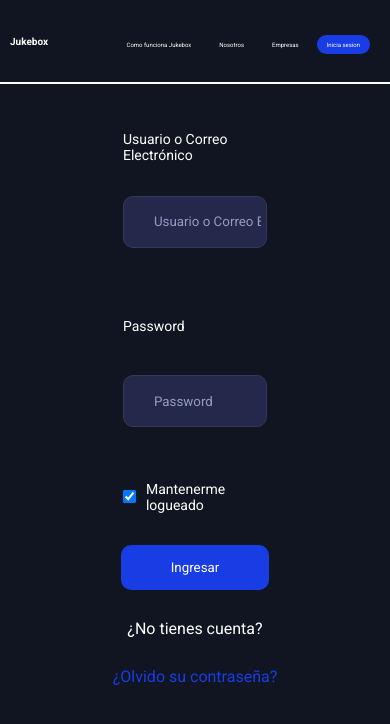
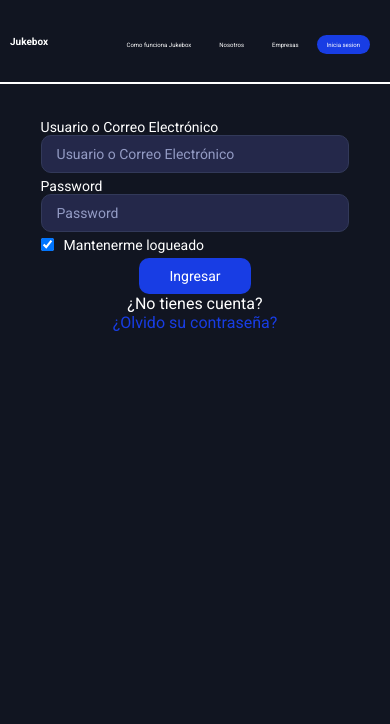
Before and after one commit to elandy2472/Jukebox, a PHP site: page /jukebox/login in a window 390 px wide. Shown: the top 724 px of the page. Run offline with PHP 8.4, Linux system fonts and the light colour scheme; some libraries are stand-ins or nearby versions.

Commit message:
Add files via upload

```diff
--- a/app/views/css/style-login.css
+++ b/app/views/css/style-login.css
@@ -8,7 +8,6 @@
   align-items: center;
 }
 
-
 #main_login {
   width: 60%;
   height: 600px;
@@ -18,21 +17,19 @@
 #form_login {
   width: 100%;
   height: 100%;
-    /* background-color: red; */
   display: flex;
   flex-direction: column;
   justify-content: space-around;
   align-items: center;
 }
 
-  #form_login>h1{
+#form_login > h1 {
   color: white;
 }
 
 #label_login {
   width: 70%;
   height: 25%;
-    /* background-color: green; */
   display: flex;
   flex-direction: column;
   justify-content: space-around;
@@ -43,7 +40,6 @@
 #label_checkbox_login {
   width: 70%;
   height: 5%;
-    /* background-color: green; */
   display: flex;
   flex-direction: row;
   justify-content: start;
@@ -64,7 +60,7 @@ input[type="password"] {
   background-color: var(--color_fondo_inputs);
   padding: 25px 5px 25px 30px;
   border: 1px solid rgb(50, 57, 89);
-  border-radius: 10px 10px;
+  border-radius: 10px;
   color: white;
   caret-color: white;
 }
@@ -72,6 +68,7 @@ input[type="password"] {
 input::placeholder {
   color: rgb(147, 155, 196);
 }
+
 input:focus {
   outline: 2px solid white;
 }
@@ -112,13 +109,89 @@ input[type="checkbox"] {
   color: white;
 }
 
-  #olvido_contraseña{
+#olvido_contraseña {
   text-decoration: none;
   color: rgb(24, 61, 228);
 }
 
+/* Estilos para pantallas medianas */
+@media (max-width: 1024px) {
+  #main_login {
+      width: 80%;
+  }
+  #form_login{
+    margin-top: 20%;
+  }
+
+  #form_login > input[type="submit"] {
+      padding: 15px 80px;
+  }
+}
+
+/* Estilos para dispositivos móviles */
 @media (max-width: 768px) {
+  #main_login {
+      width: 90%;
+      height: auto;
+      margin-top: 50px;
+  }
+  #form_login{
+    margin-top: 20%;
+  }
+
+
+  #form_login > h1 {
+      font-size: 24px;
+  }
+
+  #label_login, #label_checkbox_login {
+      width: 90%;
+  }
+
+  input[type="text"],
+  input[type="password"] {
+      padding: 15px 5px 15px 20px;
+  }
+
   #form_login > input[type="submit"] {
       padding: 15px 50px;
+      font-size: 16px;
+  }
+
+  .sign-in-button {
+      font-size: 16px;
+      padding: 8px;
   }
 }
+
+/* Estilos para pantallas muy pequeñas */
+@media (max-width: 480px) {
+  #main_login {
+      width: 100%;
+      height: auto;
+  }
+  #form_login{
+    margin-top: 20%;
+  }
+
+
+  #form_login > h1 {
+      font-size: 20px;
+  }
+
+  input[type="text"],
+  input[type="password"] {
+      padding: 10px 5px 10px 15px;
+      font-size: 14px;
+  }
+
+  #form_login > input[type="submit"] {
+      padding: 10px 30px;
+      font-size: 14px;
+  }
+
+  .sign-in-button {
+      font-size: 14px;
+      padding: 8px;
+  }
+}
```
Lines whose indentation alone changed are shown as unchanged.
